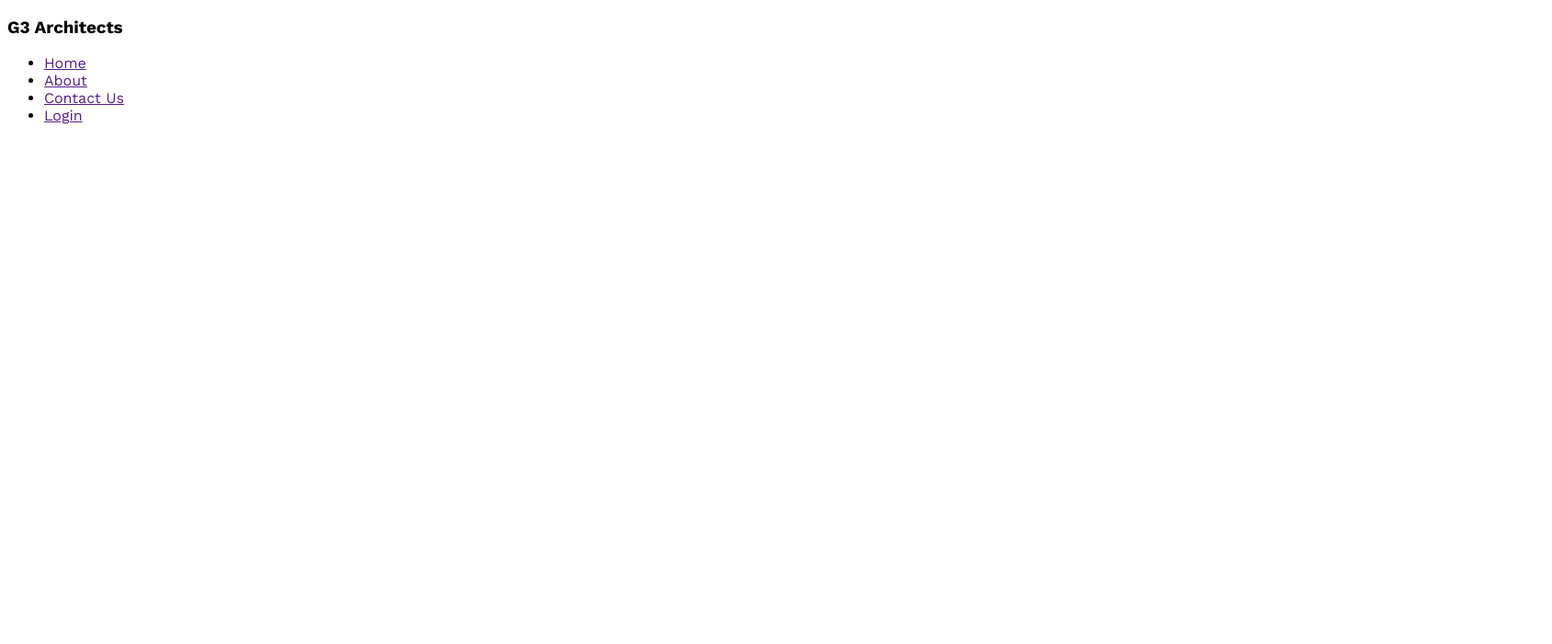
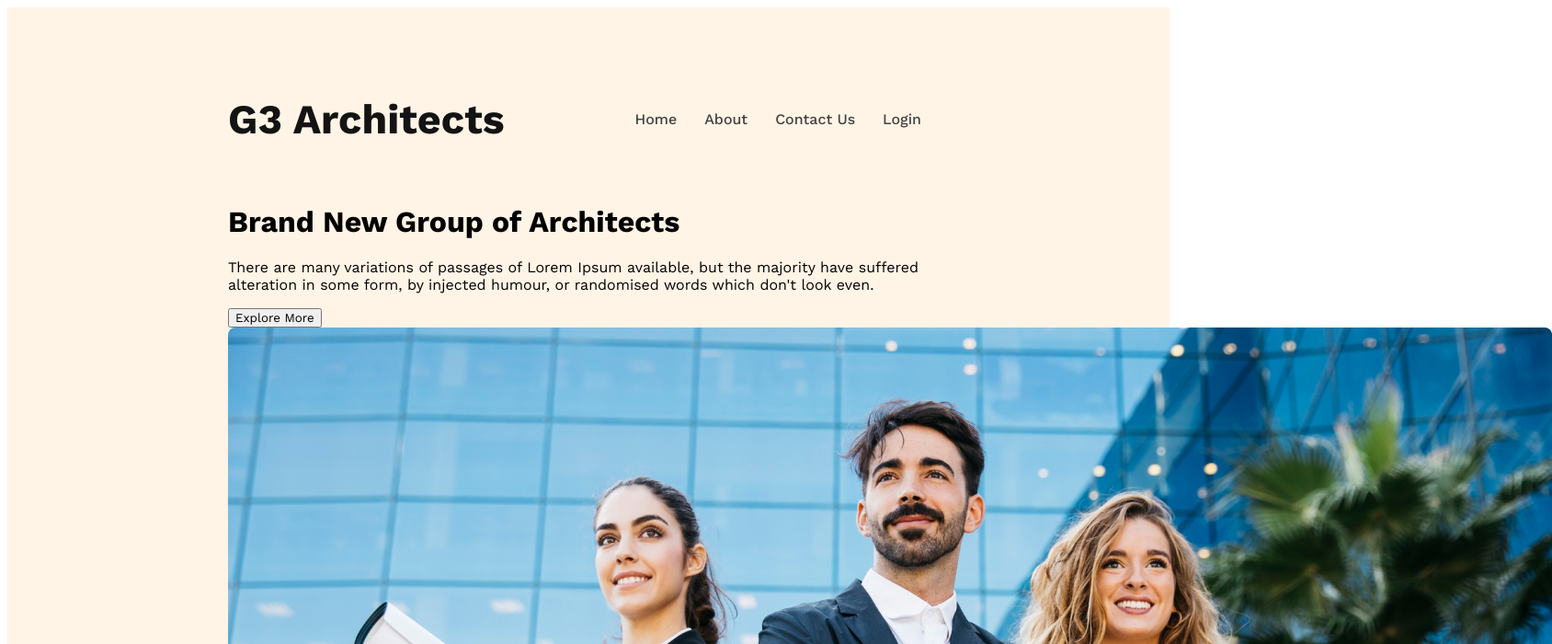
Before and after one commit to saiful797/g3-architects-website, a plain HTML site: page index.html in a window 1280 px wide. Shown: the top 700 px of the page at 92% size, 1688 px wide, since content can reach past the window. Drawn offline with nearby package versions, Linux system fonts and the light colour scheme.

Commit message:
uploaded banner section

```diff
--- a/index.html
+++ b/index.html
@@ -10,7 +10,7 @@
 
     <header>
         <nav>
-            <h3>G3 Architects</h3>
+            <h3 class="nav-title">G3 Architects</h3>
             <ul>
                 <li><a href="">Home</a></li>
                 <li><a href="">About</a></li>
@@ -18,6 +18,17 @@
                 <li><a href="">Login</a></li>
             </ul>
         </nav>
+
+        <div class="banner">
+            <h1 class="banner-title">Brand New Group of Architects </h1>
+            <div class="banner-content">
+                <p class="banner-description">
+                    There are many variations of passages of Lorem Ipsum available, but the majority have suffered alteration in some form, by injected humour, or randomised words which don't look even.
+                </p>
+                <button class="btn-primary">Explore More</button>
+            </div>
+            <img src="images/banner.png" alt="">
+        </div>
     </header>
 
     <main>
--- a/styles/architect.css
+++ b/styles/architect.css
@@ -1,5 +1,40 @@
+/* Work sans font from google font */
 @import url('https://fonts.googleapis.com/css2?family=Inter:wght@700&family=Merriweather:wght@900&family=Work+Sans:wght@300;400;500;600;700;800&display=swap');
 
 *{
     font-family: 'Work Sans', sans-serif;
 }
+
+/* Header section style */
+
+header{
+    background: rgba(255, 144, 14, 0.10);
+    padding: 50px 240px;
+}
+
+nav{
+    display: flex;
+    justify-content: space-between;
+    align-items: center;
+}
+.nav-title{
+    font-size: 2.8rem;
+    font-weight: 700;
+    color:#131313;
+}
+nav>ul{
+    display: flex;
+    text-decoration: none;
+}
+
+nav li{
+    list-style: none;
+    margin-right: 30px;
+    font-weight: 500;
+    font-size: 1rem;
+}
+
+nav li a{
+    text-decoration: none;
+    color: #424242;
+}
```
